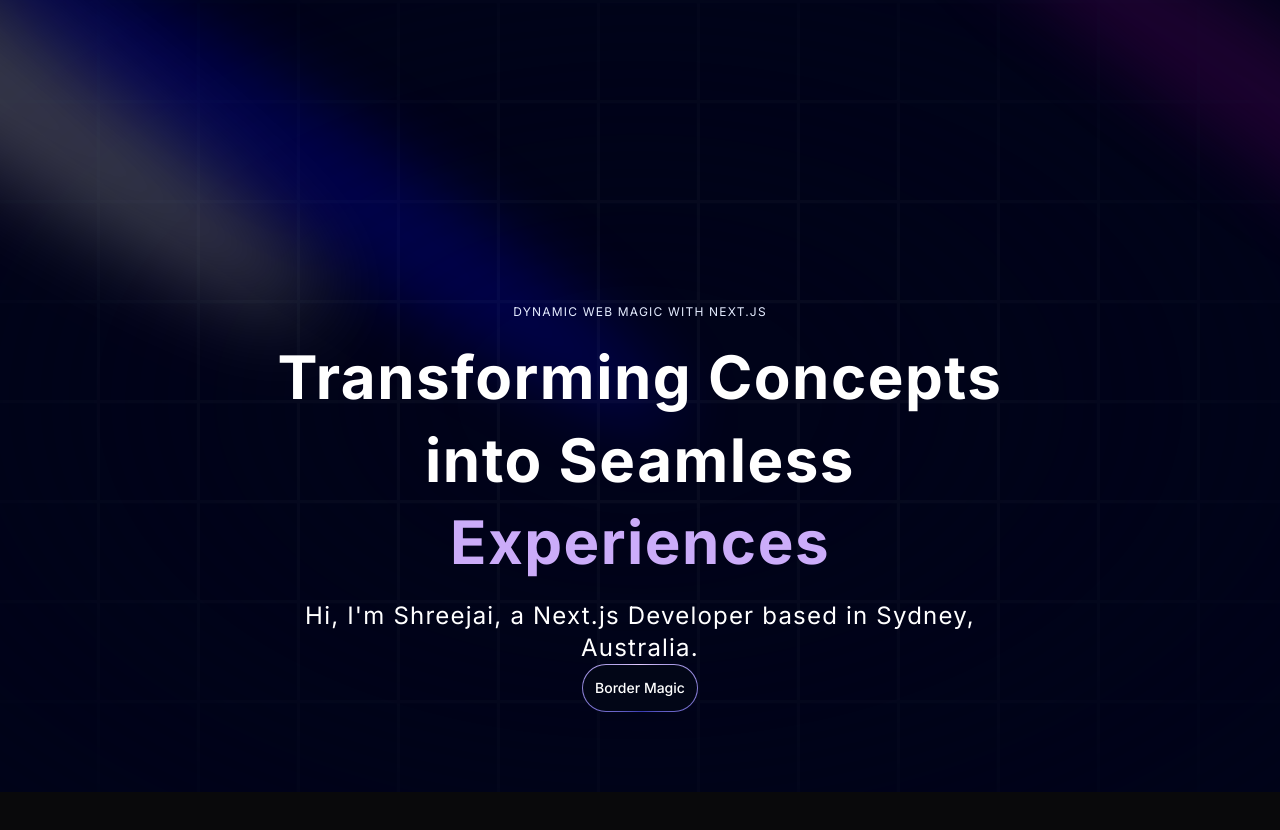
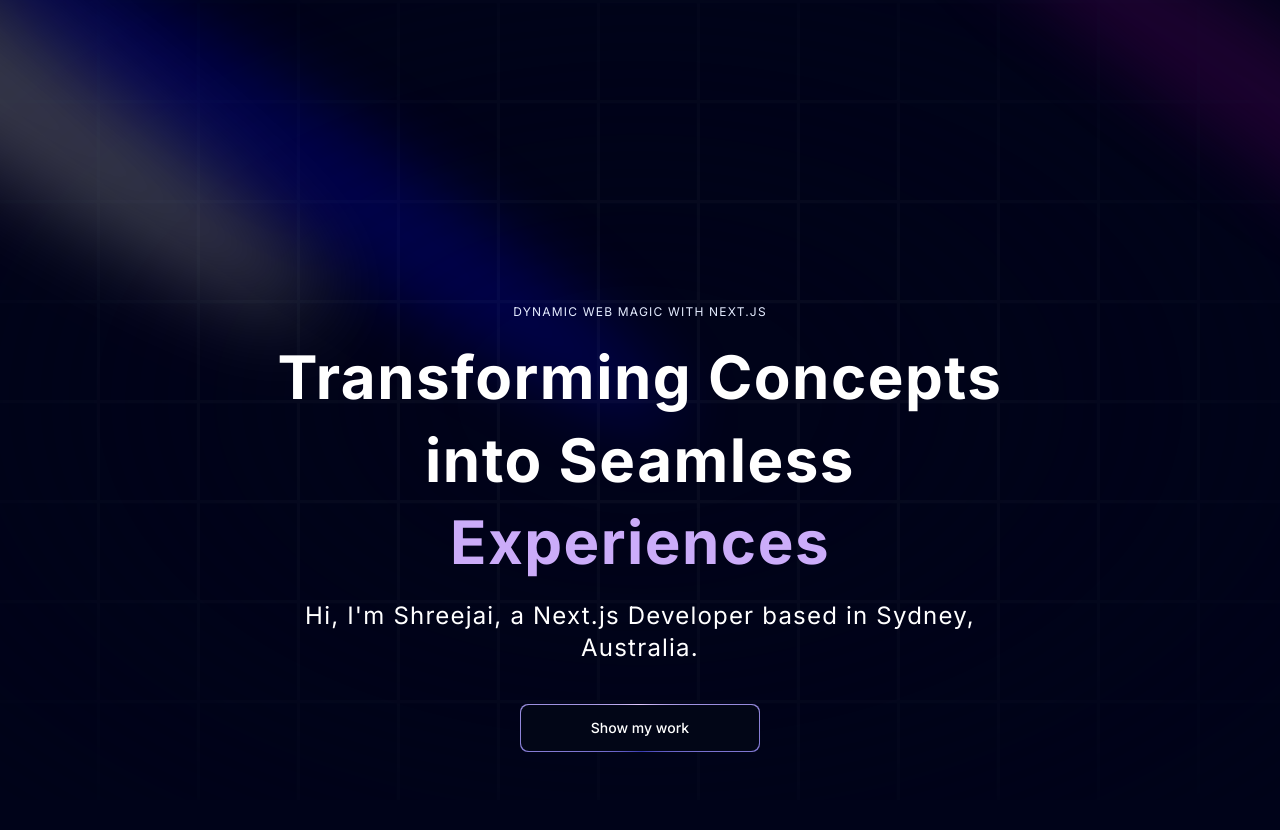
Before and after one commit to shreejai/next-portfolio, a Next.js app: page / in a window 1280 px wide. Before the commit the page ends 800 px from the top, so only its background shows below. Built offline with nearby package versions, Linux system fonts and the light colour scheme.

Commit message:
dynamic button

```diff
--- a/components/ui/MagicButton.tsx
+++ b/components/ui/MagicButton.tsx
@@ -1,11 +1,17 @@
 import React from 'react'
 
-export default function MagicButton() {
+export default function MagicButton({
+  title, icon, position, handleClick, otherClasses}:{
+    title: string, icon: React.ReactNode, position: string, handleClick?: () => void, otherClasses?: string;
+  }
+) {
   return (
-    <button className="relative inline-flex h-12 overflow-hidden rounded-full p-[1px] focus:outline-none focus:ring-2 focus:ring-slate-400 focus:ring-offset-2 focus:ring-offset-slate-50">
+    <button className="relative inline-flex h-12 w-full overflow-hidden rounded-lg p-[1px] focus:outline-none md:w-60 md:mt-10">
       <span className="absolute inset-[-1000%] animate-[spin_2s_linear_infinite] bg-[conic-gradient(from_90deg_at_50%_50%,#E2CBFF_0%,#393BB2_50%,#E2CBFF_100%)]" />
-      <span className="inline-flex h-full w-full cursor-pointer items-center justify-center rounded-full bg-slate-950 px-3 py-1 text-sm font-medium text-white backdrop-blur-3xl">
-        Border Magic
+      <span className={`inline-flex h-full w-full cursor-pointer items-center justify-center rounded-lg bg-slate-950 px-7 text-sm font-medium text-white backdrop-blur-3xl ${otherClasses}`}>
+        {position === 'left' && icon}
+        {title}
+        {position === 'right' && icon}
       </span>
     </button>
   )
```
